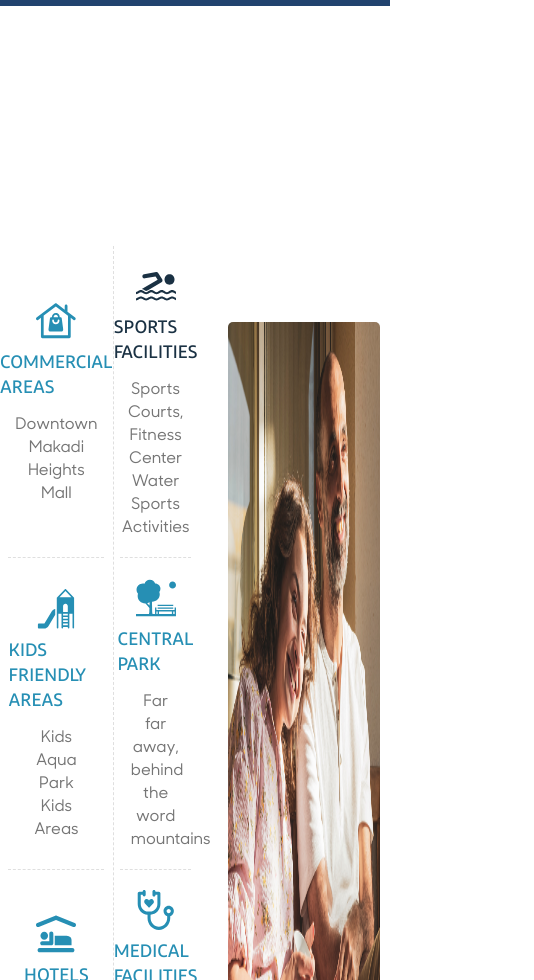
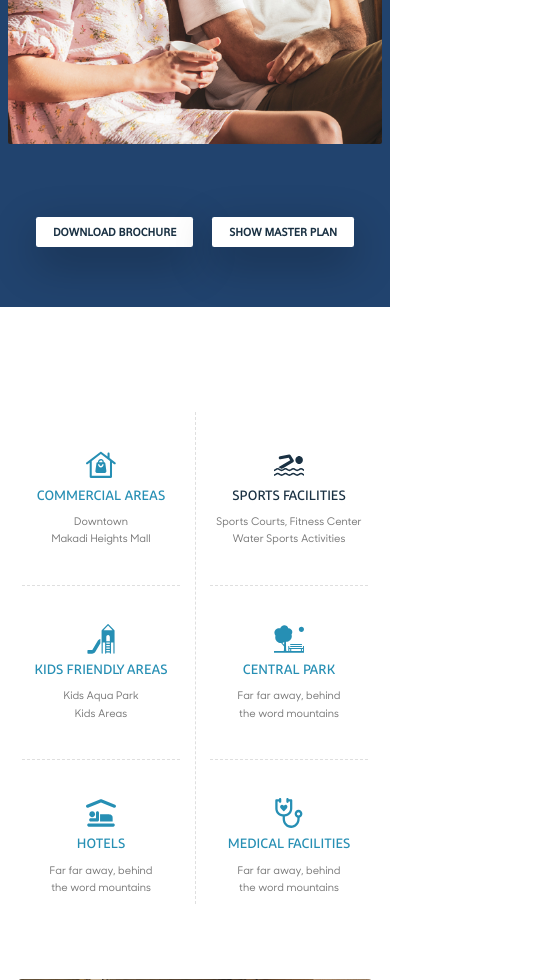
Before and after one commit to hossamg-122/makadi-heights, a React (Create React App) app: page / in a window 390 px wide. Shown: the part 1020-2000 px from the top of the page, 534 px wide, since content can reach past the window. Built offline with nearby package versions, Linux system fonts and the light colour scheme; no server answers.

Commit message:
Feature : handled responsive meta tags

```diff
--- a/src/components/About/about.scss
+++ b/src/components/About/about.scss
@@ -1,9 +1,12 @@
+@import "../../sass/abstract/mixins";
 .section-about {
 
   margin-block-start:-13rem;
   padding-block-end: 8rem;
   display: flex;
-
+  @include respond (tab-port) {
+    flex-direction: column;
+ }
   &__img-box {
     flex: 0 0 47%;
     animation: moveUp 3s ease-in-out backwards;
@@ -11,6 +14,9 @@
   &__content {
       flex: 1;
     margin: -1.4rem 0 0 4.5rem;
+    @include respond (tab-port) {
+      margin: 5rem 0 0 0;
+   }
   }
   &__img {
     height: 100%;
@@ -21,7 +27,11 @@
   &__cta {
     display: flex;
 
+    @include respond (tab-port) {
 
+
+     justify-content: center;
+   }
 
   }
 }
--- a/src/components/Features/ImagesSlider/imagesSlider.scss
+++ b/src/components/Features/ImagesSlider/imagesSlider.scss
@@ -1,10 +1,21 @@
+@import "../../../sass/abstract/mixins";
 .img-slider {
   position: relative;
   flex: 1;
   margin: 10px;
   height: 87%;
   align-self: flex-end;
+@include respond (tab - port) {
+  margin-block-start: 10rem;
+  height: 100rem;
+}
+@include respond (phone) {
 
+  height: 80rem;
+}
+@include respond (phone-sm) {
+  height: 60rem;
+}
   &__slide {
     z-index: 1;
     position: absolute;
@@ -23,6 +34,23 @@
     width: 100%;
     height: 100%;
     border-radius: 0.5rem;
+    &--1 {
+    }
+    &--2 {
+      filter: sepia(1);
+    }
+    &--3 {
+      filter: hue-rotate(45deg);
+    }
+    &--4 {
+      filter: grayscale(1);
+    }
+    &--5 {
+      filter: sepia(266%);
+    }
+    &--6 {
+      filter: drop-shadow(2px 4px 6px black);
+    }
   }
   &__navigation {
     z-index: 2;
--- a/src/components/Features/features.scss
+++ b/src/components/Features/features.scss
@@ -1,17 +1,28 @@
+@import "../../sass/abstract/mixins";
 .features-section {
-  // background-color: black;
-  padding-block: 20rem;
+
+  padding-block: 10rem 20rem;
   display: flex;
 
+  @include respond (tab-port) {
+
+     flex-direction: column;
+
+
+   }
 
   &__left-side {
     flex: 1;
+    @include respond (tab-port) {
+
+
+    }
   }
   &__slider-box {
     flex: 1;
+    animation: moveUp 3s ease-in-out backwards;
 
-
-    display: flex;
+   display: flex;
   }
 
   &__text-box {
@@ -19,8 +30,26 @@
   &__features {
     display: flex;
     margin-inline-end: 2rem;
+    @include respond (tab-port) {
+
+      margin-inline-end: 0;
+      padding-inline: 8.5rem;
+
+    }
+    @include respond (phone) {
+      padding-inline: 4.5rem;
+
+    }
+    @include respond (phone-sm){
+      padding-inline: 0;
+      margin-inline-end: 0;
+    }
   }
+
+
+
 }
+
 
 // FeaturesContainer
 .left-features {
@@ -68,4 +97,17 @@
   &:not(:last-child) {
     border-bottom: 1px dashed var(--color-border);
   }
+
+  @include respond (tab-port) {
+
+
+    padding-inline: 5rem;
+    padding-block: 5rem;
+
+  }
+  @include respond (phone) {
+    padding-inline:0;
+    padding-block: 5rem;
+
+  }
 }
--- a/src/index.scss
+++ b/src/index.scss
@@ -6,4 +6,4 @@
 @import "./sass/components/home-wrapper";
 @import "./sass/components/container";
 @import "./sass/base/typography";
-@import "./sass/base/animations"
+@import "./sass/base/animations";
--- a/src/sass/abstract/_mixins.scss
+++ b/src/sass/abstract/_mixins.scss
@@ -0,0 +1,68 @@
+// media query manager
+
+/*
+     0 - 600px: phone-sm
+ 450px - 600px: phone
+ 600px - 800px : tablet
+ 800px - 950px: tablet portrait
+ 950px - 1100px: critical-1
+ 1100px - 1200px: Tablet landscape
+ 1200 - 1800px: normal styles
+ 1800px + : Big Desktop
+ */
+/*
+breakpoint arguments choices:
+ - phone
+ - tab
+ - tab-port
+ - critical-1
+ - tab-land
+ - big-desktop
+
+ 1em = 16px
+ */
+// we will use ems instead of fixed pixels to be adapted to the font size that user sets for the browser
+@mixin respond($breakpoint) {
+    @if $breakpoint == phone-sm {
+        @media (max-width: 28em) {
+          // 450px
+          @content;
+        }
+      }
+  @if $breakpoint == phone {
+    @media (max-width: 37.5em) {
+      // 600px
+      @content;
+    }
+  }
+  @if $breakpoint == tab {
+    // 800px
+    @media (max-width: 50em) {
+      @content;
+    }
+  }
+  @if $breakpoint == tab-port {
+    // 950px
+    @media (max-width: 59.40em) {
+      @content;
+    }
+  }
+  @if $breakpoint==critical-1 {
+    // 1100px
+    @media (max-width: 68.75em) {
+      @content;
+    }
+  }
+  @if $breakpoint==tab-land {
+    // 1200px
+    @media (max-width: 75em) {
+      @content;
+    }
+  }
+  @if $breakpoint==big-desktop {
+    // 1800px
+    @media (min-width: 112.5em) {
+      @content;
+    }
+  }
+}
--- a/src/sass/base/_base.scss
+++ b/src/sass/base/_base.scss
@@ -31,6 +31,19 @@ html {
   font-size: 62.5%; // (10px / 16px) x 100 = 62.5%,  1rem = 10px
   font-weight: 400;
   font-family: "diodrum", "shanti";
+
+  @include respond (tab-land) {
+     font-size: 56.25%; // 1rem = 9px, 9px / 16 = 56.25%
+  }
+  @include respond (critical-1) {
+    font-size: 50%; // 1rem = 8.5px, 8.5px / 16 = 50%
+ }
+ @include respond (tab) {
+  font-size: 46.87%; // 1rem = 7.5px, 7.5px / 16 = 46.87%
+}
+ @include respond(big-desktop) {
+    font-size: 55%; // 1rem = 12px, 12px / 16 = 75%
+  }
 }
 body {
   box-sizing: border-box;
--- a/src/sass/base/_typography.scss
+++ b/src/sass/base/_typography.scss
@@ -1,3 +1,5 @@
+ // in this file i mahe all the styles related to the content text to be easy to change and handle responsive
+
 .heading-primary {
   display: flex;
   flex-direction: column;
@@ -6,7 +8,13 @@
   font-family: "diodrum";
   line-height: 8.5rem;
   font-size: 8.5rem;
-
+  @include respond (tab) {
+    font-size: 6.5rem;
+  }
+  @include respond (phone-sm) {
+    font-size: 5.5rem;
+    line-height: 6.5rem;
+  }
   &--main {
     font-weight: 500;
     animation: moveLeft 3s ease-in-out backwards;
@@ -35,6 +43,9 @@
     font-weight: 500;
     line-height: 3.8rem;
     animation: moveLeft 3s ease-in-out backwards;
+    @include respond (tab) {
+      font-size: 4rem;
+    }
   }
   &--sub {
     font-size: 9.5rem;
@@ -42,6 +53,9 @@
     justify-self: flex-start;
     line-height: 8.8rem;
     animation: moveRight 3s ease-in-out backwards;
+    @include respond (tab) {
+      font-size: 7rem;
+    }
   }
 }
 .site-description {
@@ -52,6 +66,9 @@
   line-height: 3.6rem;
   //word-spacing: .1rem;
   animation: moveUp 3s ease-in-out backwards;
+  @include respond (phone-sm) {
+    font-size: 1.8rem;
+  }
 }
 .features-description {
   font-family: "sans sharp";
@@ -61,6 +78,9 @@
   line-height: 2.9rem;
   color: var(--color-Primary);
   animation: moveUp 3s ease-in-out backwards;
+  @include respond (phone-sm){
+    padding-inline-end: 0;
+  }
 }
 .heading-tertiary {
   text-transform: uppercase;
@@ -78,7 +98,9 @@
   color: var(--color-grey);
   text-align: center;
   width: 95%;
-
+  @include respond (phone-sm) {
+    font-size: 1.4rem;
+  }
 
 
 
--- a/src/sass/base/utilities.scss
+++ b/src/sass/base/utilities.scss
@@ -1,3 +1,4 @@
+// in this file i put all the common styles to be easy to change and responsive
 .u-center-text{
     text-align: center !important;
 
--- a/src/sass/components/_btn.scss
+++ b/src/sass/components/_btn.scss
@@ -7,6 +7,9 @@
   font-size: 1.4rem;
   font-weight: 400;
   padding: 1.5rem 3.4rem;
+  @include respond (tab){
+        padding: 1rem 1.5rem;
+      }
   border: none;
   border-radius:.3rem;
   cursor: pointer;
@@ -24,12 +27,28 @@
     &:first-child {
       margin-right: 2.5rem;
     }
+    @include respond (tab-port) {
+
+      &:first-child {
+        margin-right: 5rem;
+      }
+      padding: 1.5rem 4rem;
+    }
+    @include respond (phone-sm) {
+
+      &:first-child {
+        margin-right: 2.55rem;
+      }
+      padding: 1rem 2.25rem;
+    }
   }
+
   &__text{
       position: relative;
       z-index: 10;
       color: var(--color-Primary-dark);
       transition: all .5s .2s;
+
   }
   &:hover &__text{
     color: var(--color-white);
--- a/src/sass/components/_container.scss
+++ b/src/sass/components/_container.scss
@@ -1,5 +1,20 @@
 .container {
     max-width: 117rem;
     margin: 0 auto;
+    @include respond (tab-port) {
+      max-width: 100rem;
+   }
+   @include respond (tab) {
+    max-width: 85rem;
+  }
+  @include respond (phone) {
+    max-width: 65rem;
+  }
+  @include respond (phone-sm) {
+    max-width: 50rem;
+  }
+  // @include respond (big-desktop){
+  //   max-width: 140rem;
 
+  // }
   }
--- a/src/sass/components/_home-wrapper.scss
+++ b/src/sass/components/_home-wrapper.scss
@@ -1,3 +1,3 @@
 .home-wrapper {
-  background-image: linear-gradient(180deg, transparent, #21436e 20%);
+  background-image: linear-gradient(180deg, #21436e, #21436e );
 }
```
